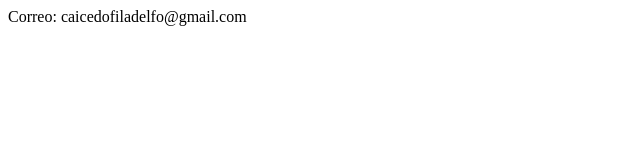
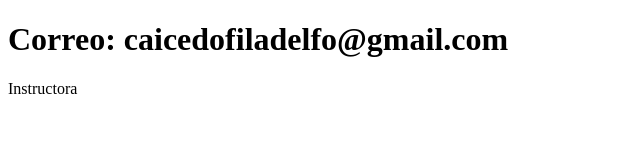
Before and after one commit to phill900/sistema-de-registro, a plain HTML site: page contacto.html in a window 1280 px wide. Shown: the whole page, without its empty margins (0-640 px from the left). Drawn offline with Linux system fonts and the light colour scheme.

Commit message:
Actualiza el contacto

```diff
--- a/contacto.html
+++ b/contacto.html
@@ -7,6 +7,7 @@
     <title>Document</title>
 </head>
 <body>
-    Correo: caicedofiladelfo@gmail.com
+    <h1>Correo: caicedofiladelfo@gmail.com</h1>
+    <p>Instructora</p>
 </body>
 </html>
```
